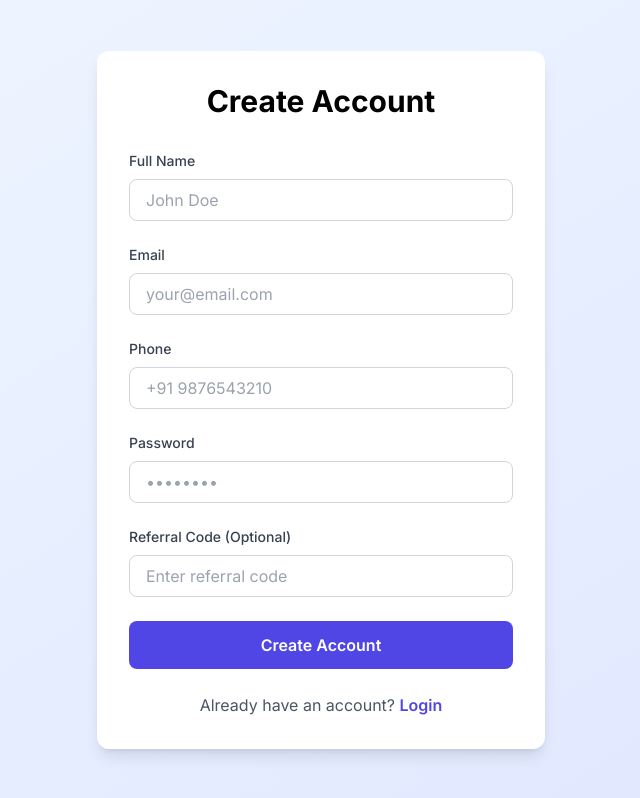
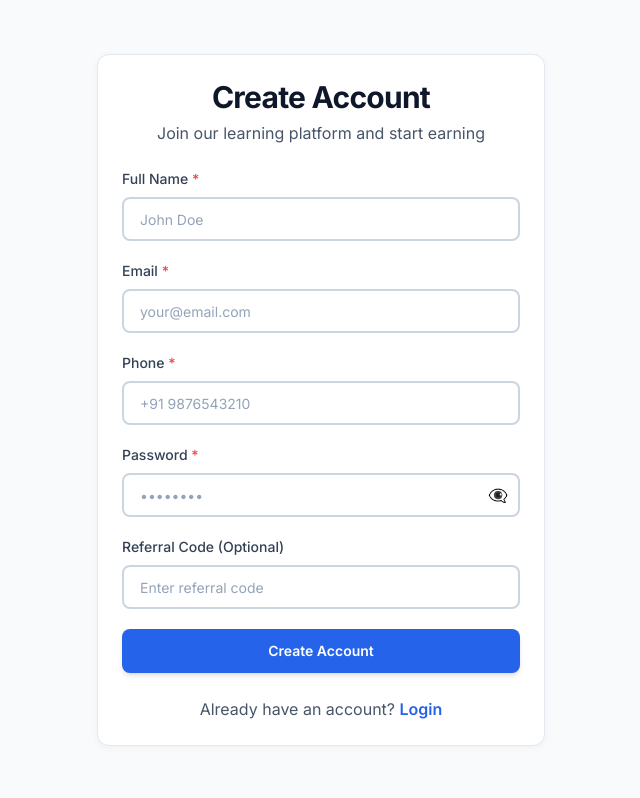
Before and after one commit to naveenpro-tech/affilate-learn, a Next.js app in the folder frontend/: page /register in a window 1280 px wide. Shown: the whole page, without its empty margins (319-959 px from the left). Built offline with nearby package versions, Linux system fonts and the light colour scheme; no server answers.

Commit message:
feat: enhance register page with professional UI, password strength indicator, and animations

```diff
--- a/frontend/app/register/page.tsx
+++ b/frontend/app/register/page.tsx
@@ -1,9 +1,13 @@
 'use client';
 
-import { useState } from 'react';
+import { useState, useEffect } from 'react';
 import { useRouter, useSearchParams } from 'next/navigation';
+import { motion } from 'framer-motion';
 import Link from 'next/link';
 import { useAuthStore } from '@/store/authStore';
+import { Button } from '@/components/ui/Button';
+import { Input } from '@/components/ui/Input';
+import { Card, CardContent, CardHeader, CardTitle } from '@/components/ui/Card';
 import toast from 'react-hot-toast';
 
 export default function RegisterPage() {
@@ -19,12 +23,71 @@ export default function RegisterPage() {
     referred_by_code: searchParams.get('ref') || '',
   });
 
+  const [showPassword, setShowPassword] = useState(false);
+  const [passwordStrength, setPasswordStrength] = useState({ score: 0, text: '', color: '' });
+  const [referralValid, setReferralValid] = useState<boolean | null>(null);
+
+  // Calculate password strength
+  useEffect(() => {
+    if (!formData.password) {
+      setPasswordStrength({ score: 0, text: '', color: '' });
+      return;
+    }
+
+    let score = 0;
+    const password = formData.password;
+
+    // Length check
+    if (password.length >= 8) score++;
+    if (password.length >= 12) score++;
+
+    // Character variety checks
+    if (/[a-z]/.test(password)) score++;
+    if (/[A-Z]/.test(password)) score++;
+    if (/[0-9]/.test(password)) score++;
+    if (/[^a-zA-Z0-9]/.test(password)) score++;
+
+    // Determine strength
+    let text = '';
+    let color = '';
+    if (score <= 2) {
+      text = 'Weak';
+      color = 'bg-danger-500';
+    } else if (score <= 4) {
+      text = 'Medium';
+      color = 'bg-warning-500';
+    } else {
+      text = 'Strong';
+      color = 'bg-success-500';
+    }
+
+    setPasswordStrength({ score, text, color });
+  }, [formData.password]);
+
+  // Validate referral code format
+  useEffect(() => {
+    if (!formData.referred_by_code) {
+      setReferralValid(null);
+      return;
+    }
+
+    const code = formData.referred_by_code.trim().toUpperCase();
+    const isValid = code.length >= 6 && code.length <= 12 && /^[A-Z0-9]+$/.test(code);
+    setReferralValid(isValid);
+  }, [formData.referred_by_code]);
+
   const handleSubmit = async (e: React.FormEvent) => {
     e.preventDefault();
 
+    // Validate password strength
+    if (passwordStrength.score < 3) {
+      toast.error('Please use a stronger password');
+      return;
+    }
+
     try {
       await register(formData);
-      toast.success('Registration successful!');
+      toast.success('🎉 Registration successful! Welcome aboard!');
       router.push('/dashboard');
     } catch (error: any) {
       toast.error(error.response?.data?.detail || 'Registration failed');
@@ -32,101 +95,213 @@ export default function RegisterPage() {
   };
 
   return (
-    <div className="min-h-screen bg-gradient-to-br from-blue-50 to-indigo-100 flex items-center justify-center px-4 py-12">
-      <div className="max-w-md w-full bg-white rounded-xl shadow-lg p-8">
-        <h1 className="text-3xl font-bold text-center mb-8">Create Account</h1>
-
-        <form onSubmit={handleSubmit} className="space-y-6">
-          <div>
-            <label className="block text-sm font-medium text-gray-700 mb-2">
-              Full Name
+    <div className="min-h-screen bg-neutral-50 flex items-center justify-center px-4 py-12">
+      <motion.div
+        initial={{ opacity: 0, y: 20 }}
+        animate={{ opacity: 1, y: 0 }}
+        transition={{ duration: 0.5 }}
+        className="max-w-md w-full"
+      >
+        <Card>
+          <CardHeader>
+            <CardTitle className="text-3xl text-center">Create Account</CardTitle>
+            <p className="text-center text-neutral-600 mt-2">
+              Join our learning platform and start earning
+            </p>
+          </CardHeader>
+          <CardContent>
+            <form onSubmit={handleSubmit} className="space-y-5">
+              {/* Full Name */}
+              <motion.div
+                initial={{ opacity: 0, x: -20 }}
+                animate={{ opacity: 1, x: 0 }}
+                transition={{ delay: 0.1, duration: 0.3 }}
+              >
+                <label className="block text-sm font-medium text-neutral-700 mb-2">
+                  Full Name <span className="text-danger-500">*</span>
                 </label>
-            <input
+                <Input
                   type="text"
                   required
                   value={formData.full_name}
                   onChange={(e) => setFormData({ ...formData, full_name: e.target.value })}
-              className="w-full px-4 py-2 border border-gray-300 rounded-lg focus:ring-2 focus:ring-indigo-500 focus:border-transparent"
                   placeholder="John Doe"
                   autoComplete="name"
                 />
-          </div>
+              </motion.div>
 
-          <div>
-            <label className="block text-sm font-medium text-gray-700 mb-2">
-              Email
+              {/* Email */}
+              <motion.div
+                initial={{ opacity: 0, x: -20 }}
+                animate={{ opacity: 1, x: 0 }}
+                transition={{ delay: 0.2, duration: 0.3 }}
+              >
+                <label className="block text-sm font-medium text-neutral-700 mb-2">
+                  Email <span className="text-danger-500">*</span>
                 </label>
-            <input
+                <Input
                   type="email"
                   required
                   value={formData.email}
                   onChange={(e) => setFormData({ ...formData, email: e.target.value })}
-              className="w-full px-4 py-2 border border-gray-300 rounded-lg focus:ring-2 focus:ring-indigo-500 focus:border-transparent"
                   placeholder="your@email.com"
                   autoComplete="email"
                 />
-          </div>
+              </motion.div>
 
-          <div>
-            <label className="block text-sm font-medium text-gray-700 mb-2">
-              Phone
+              {/* Phone */}
+              <motion.div
+                initial={{ opacity: 0, x: -20 }}
+                animate={{ opacity: 1, x: 0 }}
+                transition={{ delay: 0.3, duration: 0.3 }}
+              >
+                <label className="block text-sm font-medium text-neutral-700 mb-2">
+                  Phone <span className="text-danger-500">*</span>
                 </label>
-            <input
+                <Input
                   type="tel"
                   required
                   value={formData.phone}
                   onChange={(e) => setFormData({ ...formData, phone: e.target.value })}
-              className="w-full px-4 py-2 border border-gray-300 rounded-lg focus:ring-2 focus:ring-indigo-500 focus:border-transparent"
                   placeholder="+91 9876543210"
                   autoComplete="tel"
                 />
-          </div>
+              </motion.div>
 
-          <div>
-            <label className="block text-sm font-medium text-gray-700 mb-2">
-              Password
+              {/* Password */}
+              <motion.div
+                initial={{ opacity: 0, x: -20 }}
+                animate={{ opacity: 1, x: 0 }}
+                transition={{ delay: 0.4, duration: 0.3 }}
+              >
+                <label className="block text-sm font-medium text-neutral-700 mb-2">
+                  Password <span className="text-danger-500">*</span>
                 </label>
-            <input
-              type="password"
+                <div className="relative">
+                  <Input
+                    type={showPassword ? 'text' : 'password'}
                     required
                     value={formData.password}
                     onChange={(e) => setFormData({ ...formData, password: e.target.value })}
-              className="w-full px-4 py-2 border border-gray-300 rounded-lg focus:ring-2 focus:ring-indigo-500 focus:border-transparent"
                     placeholder="••••••••"
                     autoComplete="new-password"
                   />
+                  <button
+                    type="button"
+                    onClick={() => setShowPassword(!showPassword)}
+                    className="absolute right-3 top-1/2 -translate-y-1/2 text-neutral-500 hover:text-neutral-700"
+                  >
+                    {showPassword ? '👁️' : '👁️‍🗨️'}
+                  </button>
                 </div>
 
-          <div>
-            <label className="block text-sm font-medium text-gray-700 mb-2">
+                {/* Password Strength Indicator */}
+                {formData.password && (
+                  <motion.div
+                    initial={{ opacity: 0, height: 0 }}
+                    animate={{ opacity: 1, height: 'auto' }}
+                    className="mt-2"
+                  >
+                    <div className="flex items-center gap-2 mb-1">
+                      <div className="flex-1 h-2 bg-neutral-200 rounded-full overflow-hidden">
+                        <motion.div
+                          initial={{ width: 0 }}
+                          animate={{ width: `${(passwordStrength.score / 6) * 100}%` }}
+                          className={`h-full ${passwordStrength.color} transition-all duration-300`}
+                        />
+                      </div>
+                      <span className="text-xs font-medium text-neutral-600">
+                        {passwordStrength.text}
+                      </span>
+                    </div>
+                    <p className="text-xs text-neutral-500">
+                      Use 8+ characters with mix of letters, numbers & symbols
+                    </p>
+                  </motion.div>
+                )}
+              </motion.div>
+
+              {/* Referral Code */}
+              <motion.div
+                initial={{ opacity: 0, x: -20 }}
+                animate={{ opacity: 1, x: 0 }}
+                transition={{ delay: 0.5, duration: 0.3 }}
+              >
+                <label className="block text-sm font-medium text-neutral-700 mb-2">
                   Referral Code (Optional)
                 </label>
-            <input
+                <div className="relative">
+                  <Input
                     type="text"
                     value={formData.referred_by_code}
-              onChange={(e) => setFormData({ ...formData, referred_by_code: e.target.value })}
-              className="w-full px-4 py-2 border border-gray-300 rounded-lg focus:ring-2 focus:ring-indigo-500 focus:border-transparent"
+                    onChange={(e) => setFormData({ ...formData, referred_by_code: e.target.value.toUpperCase() })}
                     placeholder="Enter referral code"
                     autoComplete="off"
+                    className={
+                      referralValid === true ? 'border-success-500' :
+                      referralValid === false ? 'border-danger-500' : ''
+                    }
                   />
+                  {referralValid !== null && (
+                    <div className="absolute right-3 top-1/2 -translate-y-1/2">
+                      {referralValid ? (
+                        <span className="text-success-600">✓</span>
+                      ) : (
+                        <span className="text-danger-600">✗</span>
+                      )}
                     </div>
+                  )}
+                </div>
+                {referralValid === false && (
+                  <p className="text-xs text-danger-600 mt-1">
+                    Invalid format. Code should be 6-12 alphanumeric characters.
+                  </p>
+                )}
+                {referralValid === true && (
+                  <p className="text-xs text-success-600 mt-1">
+                    Valid referral code format ✓
+                  </p>
+                )}
+              </motion.div>
 
-          <button
+              {/* Submit Button */}
+              <motion.div
+                initial={{ opacity: 0, y: 20 }}
+                animate={{ opacity: 1, y: 0 }}
+                transition={{ delay: 0.6, duration: 0.3 }}
+              >
+                <Button
                   type="submit"
                   disabled={isLoading}
-            className="w-full bg-indigo-600 text-white py-3 rounded-lg font-semibold hover:bg-indigo-700 disabled:opacity-50 disabled:cursor-not-allowed"
+                  className="w-full"
                 >
-            {isLoading ? 'Creating account...' : 'Create Account'}
-          </button>
+                  {isLoading ? (
+                    <span className="flex items-center justify-center gap-2">
+                      <div className="animate-spin rounded-full h-4 w-4 border-b-2 border-white"></div>
+                      Creating account...
+                    </span>
+                  ) : (
+                    'Create Account'
+                  )}
+                </Button>
+              </motion.div>
             </form>
 
-        <p className="text-center mt-6 text-gray-600">
+            {/* Login Link */}
+            <motion.p
+              initial={{ opacity: 0 }}
+              animate={{ opacity: 1 }}
+              transition={{ delay: 0.7, duration: 0.3 }}
+              className="text-center mt-6 text-neutral-600"
+            >
               Already have an account?{' '}
-          <Link href="/login" className="text-indigo-600 hover:text-indigo-800 font-semibold">
+              <Link href="/login" className="text-primary-600 hover:text-primary-700 font-semibold">
                 Login
               </Link>
-        </p>
-      </div>
+            </motion.p>
+          </CardContent>
+        </Card>
+      </motion.div>
     </div>
   );
 }
```
Lines whose indentation alone changed are shown as unchanged.
